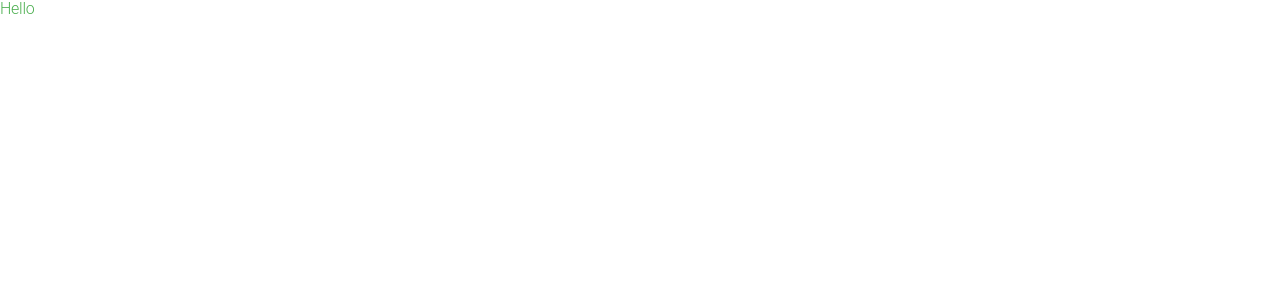
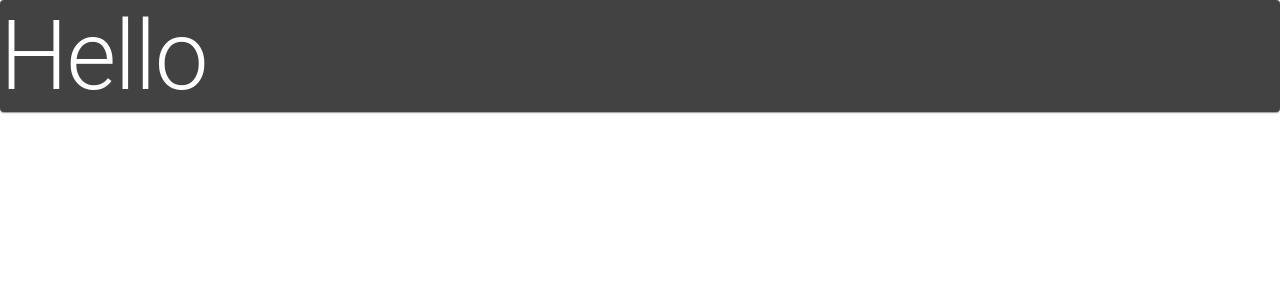
Before and after one commit to orenkole/material-ui-sistilli, a React (Create React App) app: page / in a window 1280 px wide. Shown: the top 300 px of the page. Built offline with nearby package versions, Linux system fonts and the light colour scheme.

Commit message:
6. Themes - Making your own Theme. Dark theme applied

```diff
--- a/src/TestComponent.jsx
+++ b/src/TestComponent.jsx
@@ -1,11 +1,10 @@
 import {
-  Button,
   makeStyles,
+  Paper,
   Typography,
 } from '@material-ui/core'
 import React from 'react'
-import classNames from "classnames";
-import { useThemes } from '@material-ui/core/styles';
+import { useTheme } from '@material-ui/core/styles';
 
 // const useStyles = makeStyles({
 //   buttonStyles: props => ({
@@ -20,15 +19,14 @@ const useStyles = makeStyles(theme => ({
   }
 }))
 
-
-
 function TestComponent(props) {
 
   return (
-    <Typography
-      color="primary"
-      variant="h1"
-    >Hello</Typography>
+    <Paper>
+      <Typography
+        variant="h1"
+      >Hello</Typography>
+    </Paper>
   )
 }
 
--- a/src/theme.js
+++ b/src/theme.js
@@ -1,15 +1,8 @@
 import { createMuiTheme } from '@material-ui/core/styles';
-import purple from '@material-ui/core/colors/purple';
-import green from '@material-ui/core/colors/green';
 
 const theme = createMuiTheme({
   palette: {
-    primary: green,
-  },
-  typography: {
-    h1: {
-      fontSize: "1rem",
-    }
+    type: "dark",
   }
 });
 
```
